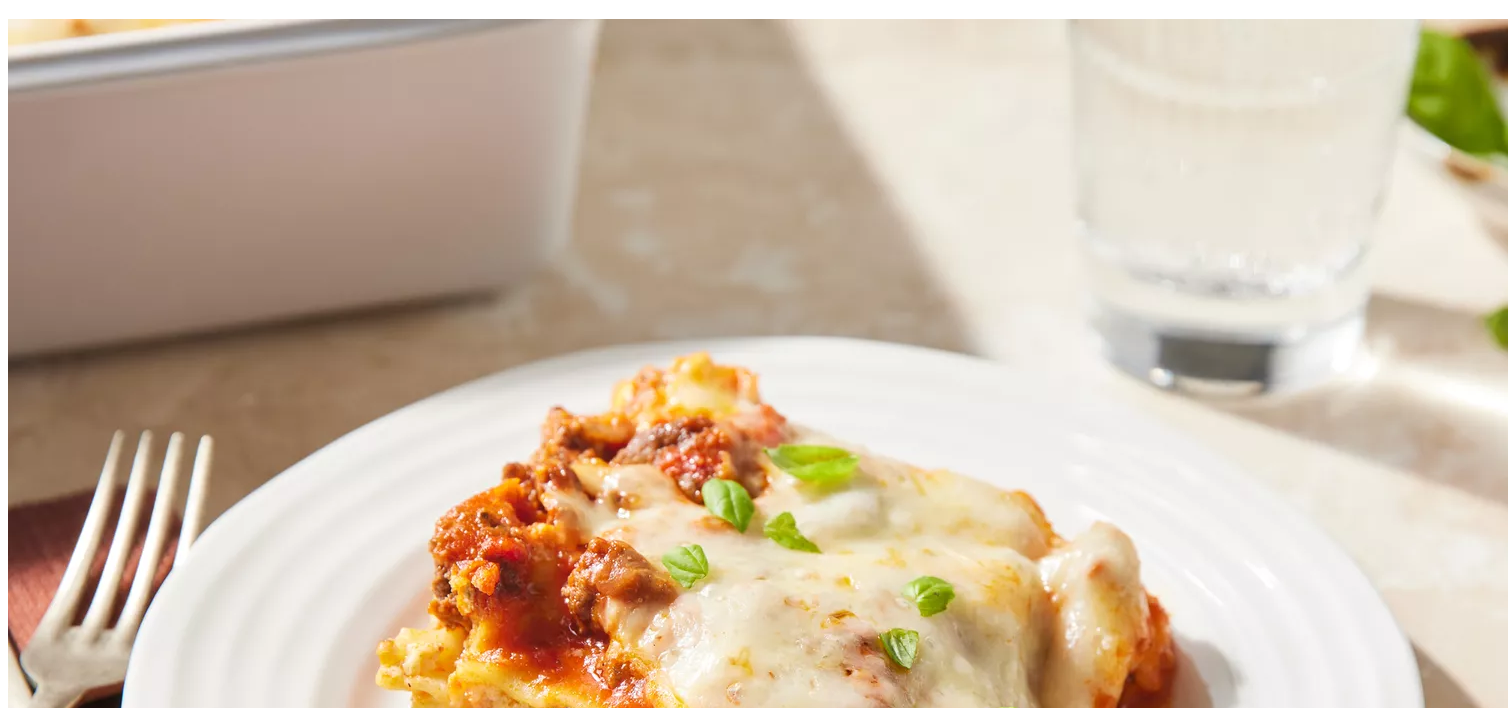
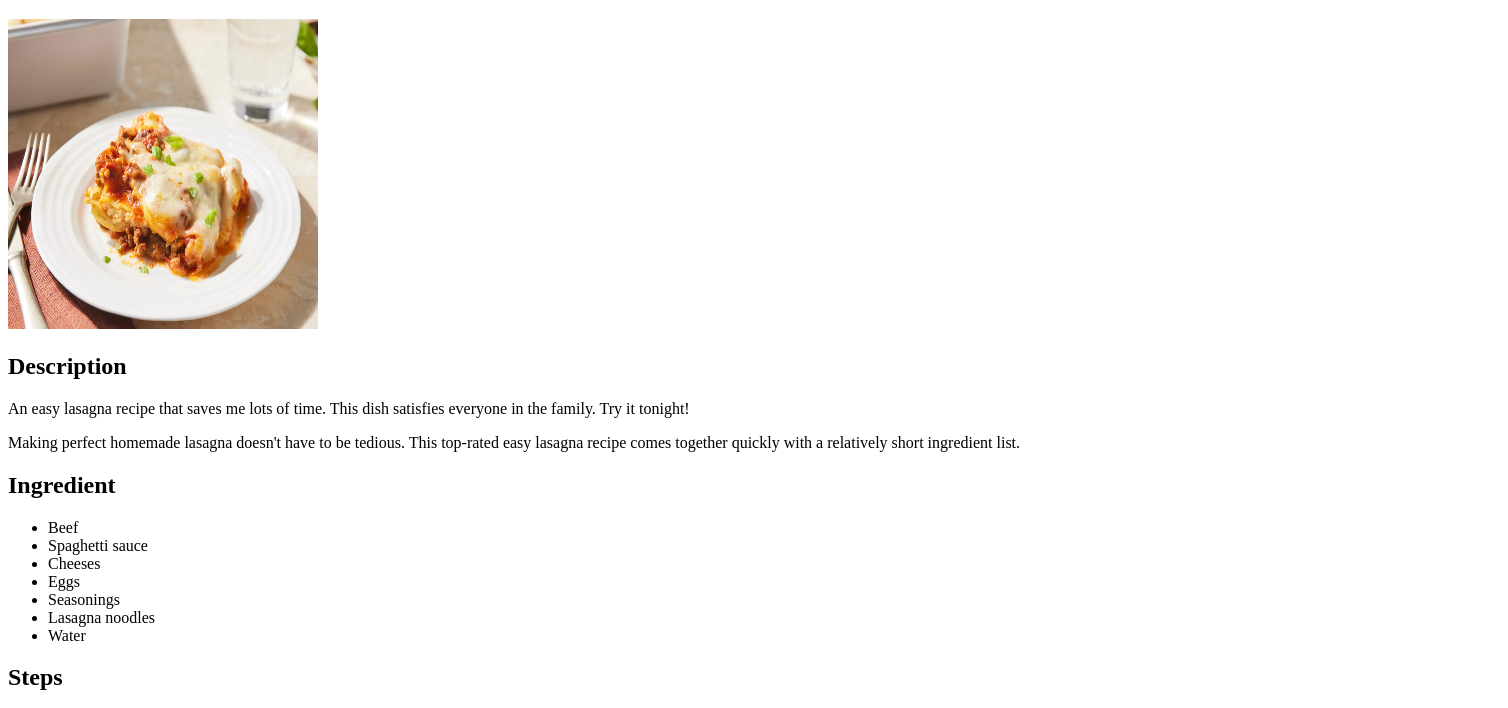
Before and after one commit to ratul3123/odin-recipes, a plain HTML site: page recipes/lasagna.html in a window 1280 px wide. Shown: the part 61-769 px from the top of the page, 1508 px wide, since content can reach past the window. Drawn offline with Linux system fonts and the light colour scheme.

```diff
--- a/recipes/lasagna.html
+++ b/recipes/lasagna.html
@@ -7,7 +7,7 @@
   </head>
   <body>
     <h1>Lasagna</h1>
-    <img src="images/lasagna.webp" alt="lasagna" />
+    <img src="images/lasagna.webp" alt="lasagna" height="310" width="310" />
     <h2>Description</h2>
     <p>
       An easy lasagna recipe that saves me lots of time. This dish satisfies
```
Also changed, not shown: index.html (+7 -7 lines).
